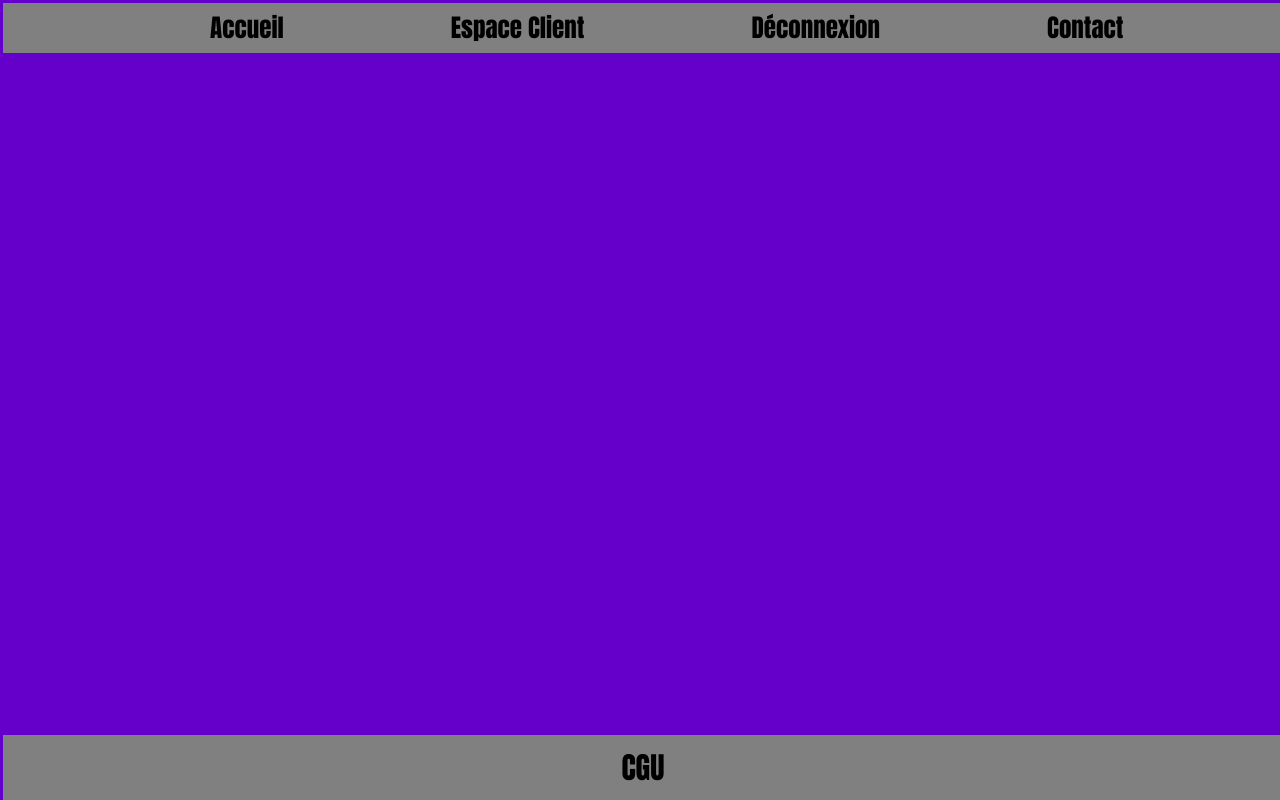
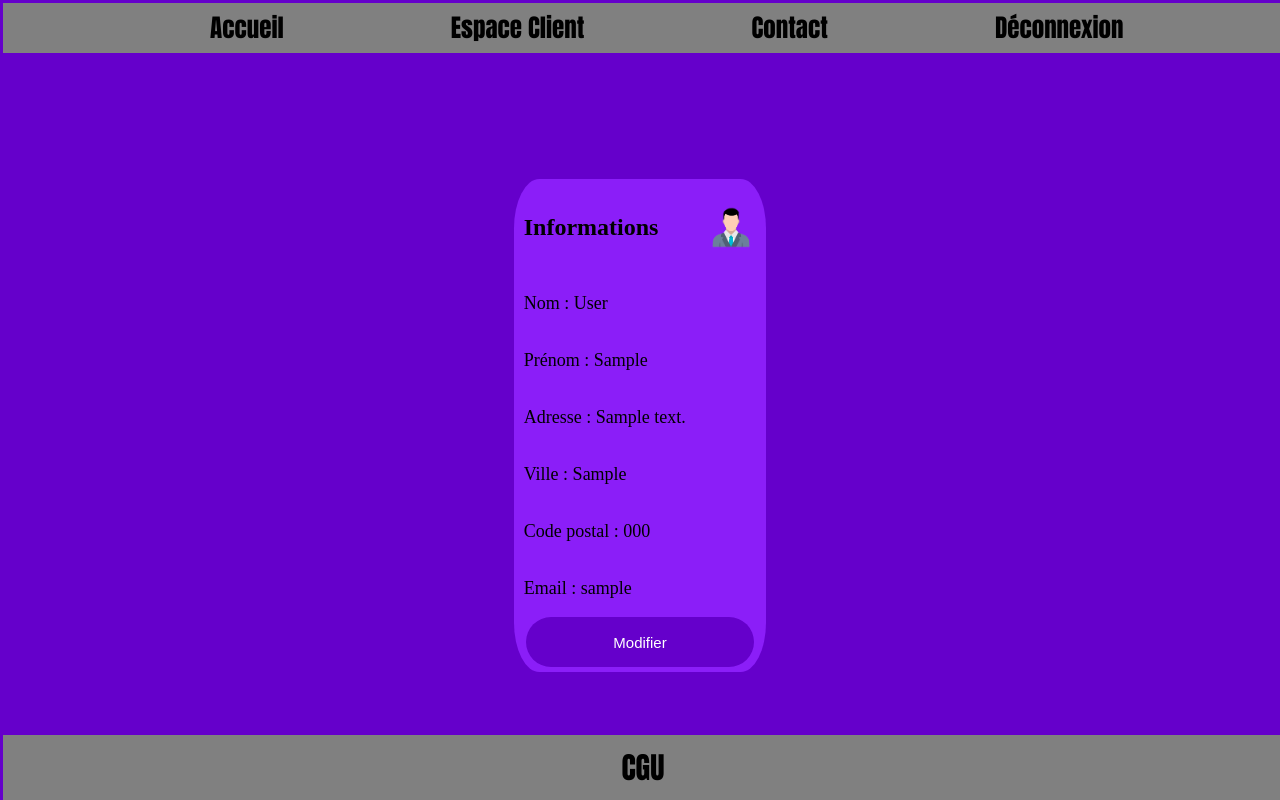
Before and after one commit to NHBakli/Location, a PHP site: page /PHP/PAGES/espace_client.php in a window 1280 px wide. Run offline with PHP 8.4, Linux system fonts and the light colour scheme; the visitor is signed in with stand-in values (Sample User, id 1); tables that the repository leaves empty or names only in its code hold one stand-in row (values such as "Sample post").

Commit message:
blablabla

```diff
--- a/PHP/COMPONENTS/header.php
+++ b/PHP/COMPONENTS/header.php
@@ -1,9 +1,9 @@
 <?php
 
 if(isset($_SESSION['users'])) {
-    $connect = $_SESSION['users']; // on récup "ok"
+    $_SESSION['connect'] = 'ok'; // on récup "ok"
 }else{
-    $connect = 'ko';
+    unset($_SESSION['connect']);
 }
 
 if(isset($_SESSION['role'])) {
@@ -22,7 +22,7 @@ if(isset($_SESSION['role'])) {
     </li>
 
     <!-- Si l'utilisateur n'est pas connecté, on affiche -->
-    <?php if($connect != 'ok') :  ?>
+    <?php if (!isset($_SESSION['connect']) || $_SESSION['connect'] != 'ok') :  ?>
     <li >
         <a href="./connexion.php">Inscription/Connexion</a>
     </li>
@@ -31,9 +31,6 @@ if(isset($_SESSION['role'])) {
     <?php else: ?>
     <li>
         <a href="../PAGES/espace_client.php">Espace Client</a>
-    </li>
-    <li >
-        <a href="./deconnexion.php">Déconnexion</a>
     </li>
     <?php endif ; ?>
 
@@ -47,6 +44,12 @@ if(isset($_SESSION['role'])) {
         <a href="../admin/index_admin.php">Admin</a>
     </li>
     <?php endif ; ?>
+
+    <?php if (isset($_SESSION['connect']) && $_SESSION['connect'] == 'ok') :  ?>
+    <li >
+        <a href="./deconnexion.php">Déconnexion</a>
+    </li>
+    <?php endif ; ?>
 </ul>
 
 </header>
--- a/PHP/PAGES/accueil.php
+++ b/PHP/PAGES/accueil.php
@@ -11,9 +11,6 @@
 <body>
     <?php include '../COMPONENTS/header.php' ?>
 
-    <?php if(isset($_SESSION['users']) && $_SESSION['users'] === 'ok') {
-    echo "<p>Bienvenue, " . $_SESSION['email'] . " !</p>";
-    }?>
 
     <?php include '../COMPONENTS/footer.php' ?>
 </body>
--- a/PHP/PAGES/connexion.php
+++ b/PHP/PAGES/connexion.php
@@ -6,6 +6,7 @@ if(isset($_POST['submit'])){
     if(isset($_POST['mail']) && isset($_POST['password'])) {
         $email = $_POST['mail'];
         $password = $_POST['password'];
+        $id = $_POST['id'];
         $erreur = "";
 
         include_once "../CRUD/connection.php";
@@ -19,6 +20,7 @@ if(isset($_POST['submit'])){
                 $_SESSION['email'] = $email;
                 $_SESSION['users'] = 'ok';
                 $_SESSION['role'] = $user['role'];
+                $_SESSION['id'] = $user['id'];
                 header("Location: ../../index.php");
                 exit();
             } else {
--- a/PHP/PAGES/deconnexion.php
+++ b/PHP/PAGES/deconnexion.php
@@ -4,6 +4,7 @@ session_start();
 unset($_SESSION['users']);
 unset($_SESSION['role']);
 unset($_SESSION['email']);
+unset($_SESSION['connect']);
 
 header('Location: ../../index.php');
 exit();
--- a/PHP/PAGES/espace_client.php
+++ b/PHP/PAGES/espace_client.php
@@ -1,26 +1,183 @@
-<?php session_start() ?>
+<?php session_start();?>
 
 <!DOCTYPE html>
 <html lang="fr">
 <head>
     <meta charset="UTF-8">
     <meta name="viewport" content="width=device-width, initial-scale=1.0">
-    <link rel="stylesheet" href="../../css/espace_client.css">
+    <link rel="stylesheet" href="../../css/espace_clients.css">
+    <script src="../../JS/script.js" defer></script>
     <?php include '../COMPONENTS/important_link.php' ?>
     <title>Espace Client</title>
 </head>
 <body>
+
+<!--  Affichage des informations  -->
 <?php include '../COMPONENTS/header.php' ?>
 
-<main>
-    <div class="container_img">
+<?php
 
+require '../CRUD/connection.php';
+require '../CRUD/protected.php';
+
+$query = "SELECT * FROM users
+        JOIN clients ON users.id = clients.user_id
+        WHERE user_id = ?";
+
+if(isset($_SESSION['id'])) {
+    $id = $_SESSION['id'];
+
+    $stmt = mysqli_prepare($connection, $query);
+
+    mysqli_stmt_bind_param($stmt, "i", $id);
+
+    mysqli_stmt_execute($stmt);
+
+    $result = mysqli_stmt_get_result($stmt);
+
+    if($result && mysqli_num_rows($result) > 0) {
+        $user_data = mysqli_fetch_assoc($result);
+
+        ?>
+        <main>
+            <div class="container_p">
+                <div class="container_img">
+                    <h2>Informations</h2>
+                    <img src="../../IMG/user.png" alt="user">
+                </div>
+                <div class="name_container">
+                    <p>Nom : <?php echo $user_data['lastname'];?></span></p>
+                    <p>Prénom : <?php echo $user_data['firstname'];?></p>
+                </div>
+                <div class="container_information">
+                    <p>Adresse : <?php echo $user_data['address'];?></p>
+                    <p>Ville : <?php echo $user_data['city'];?></p>
+                    <p>Code postal : <?php echo $user_data['postal_code'];?></p>
+                    <p>Email : <?php echo $user_data['login'];?></p">
+                </div>
+                <div class="button_modified">
+                <button type="submit" class="modified" name="modified" value="Enregistrer">Modifier</button>
+                </div>
+            </div>
+        </main>
+        <?php
+    }
+}
+?>
+
+
+<!-- Modification des informations -->
+<?php
+$id = $_SESSION['id'];
+$user_id = $id;
+$nom = $prenom = $mail = $address = $cp = $ville = $userid = '';
+$nom_err = $prenom_err = $mail_err = $adres_err = $cp_err = $ville_err = $userid_err = '';
+
+if($_SERVER["REQUEST_METHOD"] == "POST"){
+
+    $input_nom = trim($_POST["nom"]);
+    if(!empty($input_nom)){
+        $nom = $input_nom;
+    }
+
+    $input_prenom = trim($_POST["prenom"]);
+    if(!empty($input_prenom)){
+        $prenom = $input_prenom;
+    }
+
+    $input_address = trim($_POST["address"]);
+    if(!empty($input_address)){
+        $address = $input_address;
+    }else{
+        $address = '';
+    }
+
+    $input_mail = trim($_POST["adress"]);
+    if(!empty($input_mail)){
+        $mail = $input_mail;
+    }else{
+        $mail = '';
+    }
+
+    $input_cp = trim($_POST["code"]);
+    if(!empty($input_cp)){
+        $cp = $input_cp;
+    }
+
+    $input_ville = trim($_POST["city"]);
+    if(!empty($input_ville)){
+        $ville = $input_ville;
+    }
+
+    $recup = $_SESSION['id'];
+    $sql = "UPDATE clients SET firstname=?, lastname=?, Address=?, postal_code=?, city=?, user_id=? WHERE id=?";
+
+    if ($stmt = mysqli_prepare($connection, $sql)) {
+        mysqli_stmt_bind_param($stmt, "sssssii", $param_nom, $param_prenom, $param_address, $param_cp, $param_ville, $param_user_id, $param_id);
+
+        $param_nom = $nom;
+        $param_prenom = $prenom;
+        $param_address = $address;
+        $param_cp = $cp;
+        $param_ville = $ville;
+        $param_user_id = $_SESSION['id'];
+        $param_id = $recup;
+
+
+            if(mysqli_stmt_execute($stmt)){
+                $_SESSION['id']='';
+                header("location: ./espace_client.php");
+                exit();
+            }else{
+                echo "Oops ! erreur inattendu, rééssayez plus tard !!!";
+            }
+        }
+
+    mysqli_close($connection);
+    }
+
+?>
+
+<div class="main2">
+    <div class="container_input">
+    <form action="<?php echo htmlspecialchars($_SERVER["PHP_SELF"]); ?>"  method="post" class="update">
+            <div class="container_top">
+                <div class="firstname_container">
+                    <input type="text" placeholder="Nom" name="nom" >
+                </div>
+                <div class="lastname_container">
+                    <input type="text" placeholder="Prénom" name="prenom" >
+                </div>
+            </div>
+            <div class="mail_container">
+                <input type="email" placeholder="Email" name="adress" >
+            </div>
+            <div class="container_item_adress">
+                <div class="country_container">
+                    <input type="text" placeholder="Pays" name="country" >
+                </div>
+                <div class="city_container">
+                    <input type="text" placeholder="Ville" name="city" >
+                </div>
+                <div class="adress_code_container">
+                    <input type="text" placeholder="Code postal" name="code" >
+                </div>
+            </div>
+            <div class="address_container">
+                <input type="text" placeholder="Adresse" name="address" >
+            </div>
+            <div class="button_container">
+                <div class="button_valid">
+                    <button class="valid" type="submit" name="modified" value="Enregistrer">Valider</button>
+                </div>
+            </div>
+            </form>
+            <div class="button_cancel">
+                <button class="cancel" type="submit" name="cancel" value="cancel">Annuler</button>
+            </div>
     </div>
-    <div class="container">
+</div>
+<?php include '../COMPONENTS/footer.php' ?>
 
-    </div>
-</main>
-
-<?php include '../COMPONENTS/footer.php' ?>
 </body>
 </html>
--- a/PHP/PAGES/inscription.php
+++ b/PHP/PAGES/inscription.php
@@ -96,7 +96,7 @@ if($_SERVER["REQUEST_METHOD"] == "POST"){
             if (mysqli_stmt_execute($stmt_clients)) {
                 // Success
                 mysqli_close($connection);
-                header("location: ../PAGES/accueil.php");
+                header("location: ../PAGES/connexion.php");
                 exit();
             } else {
                 echo "Erreur lors de l'insertion dans la table .";
--- /dev/null
+++ b/css/espace_clients.css
@@ -0,0 +1,251 @@
+body{
+    background-color: #6500CB;
+}
+
+main{
+    display: flex;
+    justify-content: center;
+    margin-top: 10%;
+}
+
+.container_img{
+    width: 100%;
+    height: 6em;
+    border-radius: 10%;
+    display: flex;
+    justify-content: space-between;
+    align-items: center;
+}
+
+.container_img img{
+    width: 20%;
+    margin-right: 4%;
+}
+
+.container_p{
+    display: flex;
+    flex-direction: column;
+    background-color: #8B1EF8;
+    border-radius: 10%;
+    width: 20%;
+}
+
+.button_modified{
+    display: flex;
+    justify-content: center;
+}
+
+.button_modified button{
+    width: 90%;
+    height: 50px;
+    border-radius: 80px;
+    font-size: 15px;
+    color: white;
+    background-color: #6500CB;
+    border: 0px;
+    outline: none;
+    margin-left: auto;
+    margin-right: auto;
+    margin-bottom: 2%;
+}
+
+
+main p, h2{
+    margin-left: 4%;
+}
+main p{
+    font-size: large;
+}
+
+.name_container, .container_information{
+    display: flex;
+    flex-direction: column;}
+
+/*! Formulaire */
+
+.main2{
+    display: none;
+    justify-content: center;
+    border: 0px;
+}
+
+.main2 input{
+    background-color: #6500CB;
+    border: 0px;
+    text-align: center;
+    font-size: 20px;
+    outline: none;
+}
+.main2 ::placeholder{
+    color: white;
+}
+
+.container_input{
+    display: flex;
+    justify-content: center;
+    flex-direction: column;
+    background-color: #8B1EF8;
+    margin-left: auto;
+    margin-right: auto;
+    width: 40%;
+    height: 30em;
+    align-items: left;
+    border-radius: 10%;
+
+}
+
+
+.button_container{
+    display: flex;
+    justify-content: center;
+    justify-content: space-evenly;
+}
+
+.button_valid, .button_cancel{
+    display: flex;
+    width: 20%;
+}
+
+.button_cancel{
+    display: flex;
+    justify-content: center;
+    justify-content: space-evenly;
+}
+
+
+.button_cancel .cancel{
+    width: 200%;
+    height: 50px;
+    border-radius: 80px;
+    font-size: 15px;
+    color: white;
+    background-color: #6500CB;
+    border: 0px;
+    outline: none;
+    margin-left: auto;
+    margin-right: auto;
+    margin-bottom: 2%;
+}
+
+.button_container .valid{
+    width: 200%;
+    height: 50px;
+    border-radius: 80px;
+    font-size: 15px;
+    color: white;
+    background-color: #6500CB;
+    border: 0px;
+    outline: none;
+    margin-left: auto;
+    margin-right: auto;
+    margin-bottom: 2%;
+}
+
+.container{
+    margin-top: 2.5%;
+    width: 70%;
+
+    display: flex;
+    justify-content: center;
+    flex-direction: column;
+}
+
+.container_top{
+    display: flex;
+    justify-content: space-around;
+    flex-direction: column;
+    margin-bottom: 3%;
+}
+
+.lastname_container input{
+    width: 55%;
+}
+
+.firstname_container input{
+    width: 55%;
+}
+
+.lastname_container{
+    display: flex;
+    justify-content: center;
+    width: 100%;
+    height: 45px;
+}
+
+.firstname_container{
+    display: flex;
+    justify-content: center;
+    width: 100%;
+    height: 45px;
+}
+
+.mail_container{
+    margin-left: auto;
+    margin-right: auto;
+    display: flex;
+    justify-content: center;
+margin-bottom: 3%;
+    width: 100%;
+    height: 45px;
+
+}
+
+.mail_container input{
+    width: 55%;
+}
+
+
+.container_item_adress{
+    display: flex;
+    justify-content: space-around;
+    flex-direction: column;
+margin-bottom: 3%;
+}
+
+
+.adress_code_container input{
+    width: 55%;
+}
+
+.adress_code_container{
+    display: flex;
+    justify-content: center;
+    width: 100%;
+    height: 45px;
+}
+
+.country_container{
+    display: flex;
+    justify-content: center;
+    width: 100%;
+    height: 45px;
+}
+
+.country_container input{
+    width: 55%;
+}
+
+.city_container{
+    display: flex;
+    justify-content: center;
+    width: 100%;
+    height: 45px;
+}
+
+.city_container input{
+    width: 55%;
+}
+
+.address_container{
+    margin-left: auto;
+    margin-right: auto;
+    display: flex;
+    justify-content: center;
+    margin-bottom: 3%;
+    width: 100%;
+    height: 45px;
+}
+
+.address_container input{
+    width: 55%;
+}
```
Also changed, not shown: JS/script.js (added, +27 -0 lines), PHP/admin/ADMIN_COMPONENTS/header_admin.php (added, +44 -0 lines), PHP/admin/PAGES_ADMIN/pannel_users.php (added, +15 -0 lines), PHP/admin/PAGES_ADMIN/pannel_vehicule.php (added, +15 -0 lines), PHP/admin/index_admin.php (+16 -0 lines), IMG/user.png (added), css/index_admin.css (renamed from css/espace_client.css).
